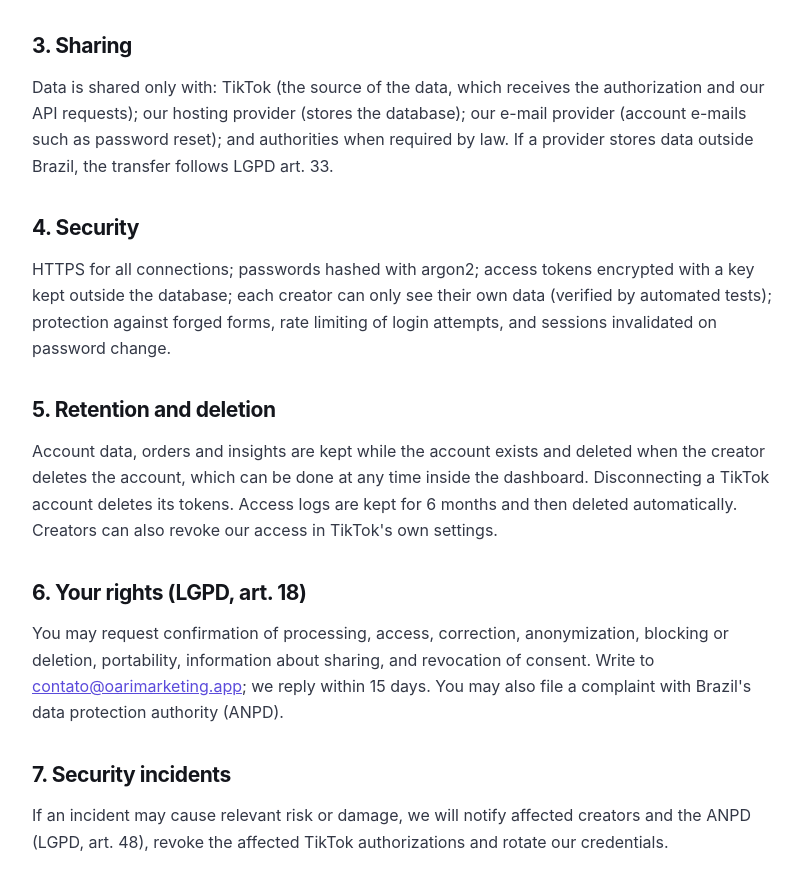
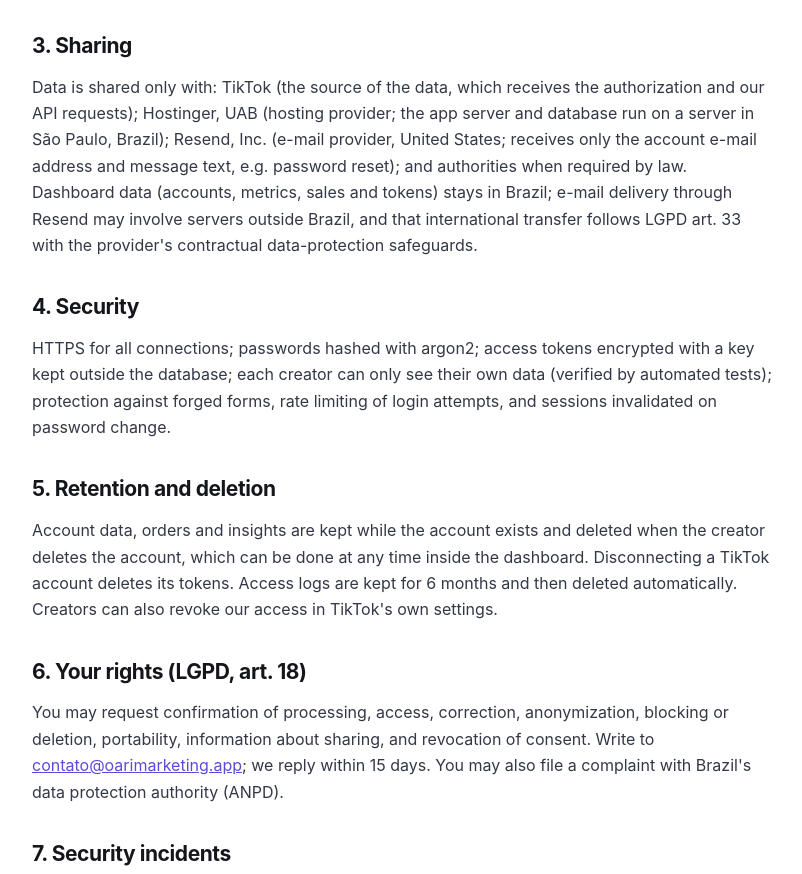
Before and after one commit to batistaariel88-dotcom/oarimarketing-site, a plain HTML site: page privacy.html in a window 1280 px wide. Shown: the part 1171-2045 px from the top of the page, without its empty margins (238-1040 px from the left). Drawn offline with Linux system fonts and the light colour scheme.

Commit message:
Privacy: name Hostinger (São Paulo server) and Resend
Co-Authored-By: Claude Opus 5.5 <noreply@anthropic.com>

```diff
--- a/privacy.html
+++ b/privacy.html
@@ -30,7 +30,7 @@
   <p>We do <b>not</b> request or store buyer personal data (names, addresses, phone numbers or e-mails); if an API returns such fields, they are discarded. Audience data is aggregated by TikTok and does not identify individuals. We do not post, edit, delete, comment or send messages on TikTok; all permissions we use are read-only. We do not sell data, do not use it for advertising and do not build profiles.</p>
 
   <h2>3. Sharing</h2>
-  <p>Data is shared only with: TikTok (the source of the data, which receives the authorization and our API requests); our hosting provider (stores the database); our e-mail provider (account e-mails such as password reset); and authorities when required by law. If a provider stores data outside Brazil, the transfer follows LGPD art. 33.</p>
+  <p>Data is shared only with: TikTok (the source of the data, which receives the authorization and our API requests); Hostinger, UAB (hosting provider; the app server and database run on a server in São Paulo, Brazil); Resend, Inc. (e-mail provider, United States; receives only the account e-mail address and message text, e.g. password reset); and authorities when required by law. Dashboard data (accounts, metrics, sales and tokens) stays in Brazil; e-mail delivery through Resend may involve servers outside Brazil, and that international transfer follows LGPD art. 33 with the provider's contractual data-protection safeguards.</p>
 
   <h2>4. Security</h2>
   <p>HTTPS for all connections; passwords hashed with argon2; access tokens encrypted with a key kept outside the database; each creator can only see their own data (verified by automated tests); protection against forged forms, rate limiting of login attempts, and sessions invalidated on password change.</p>
```
